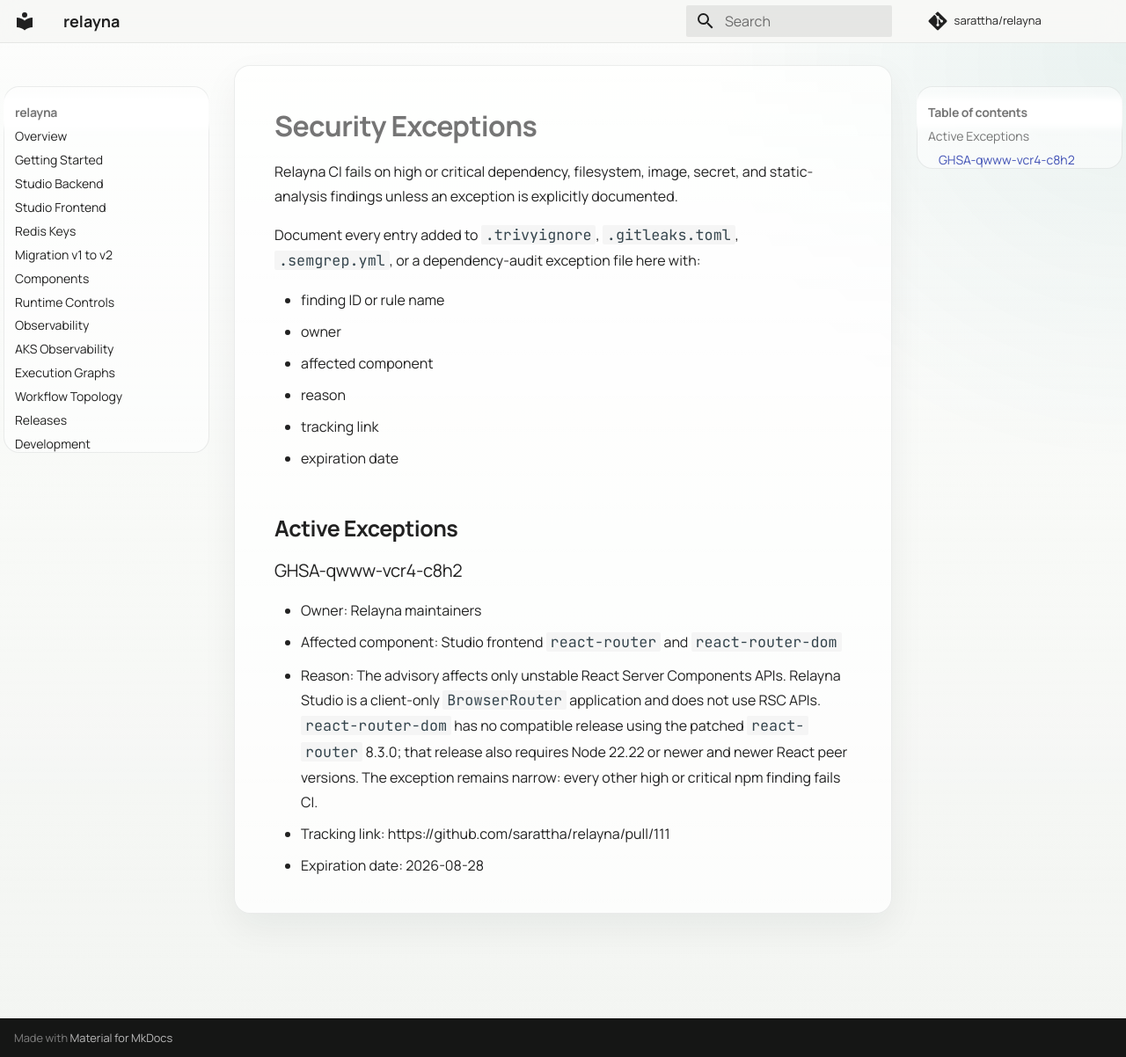
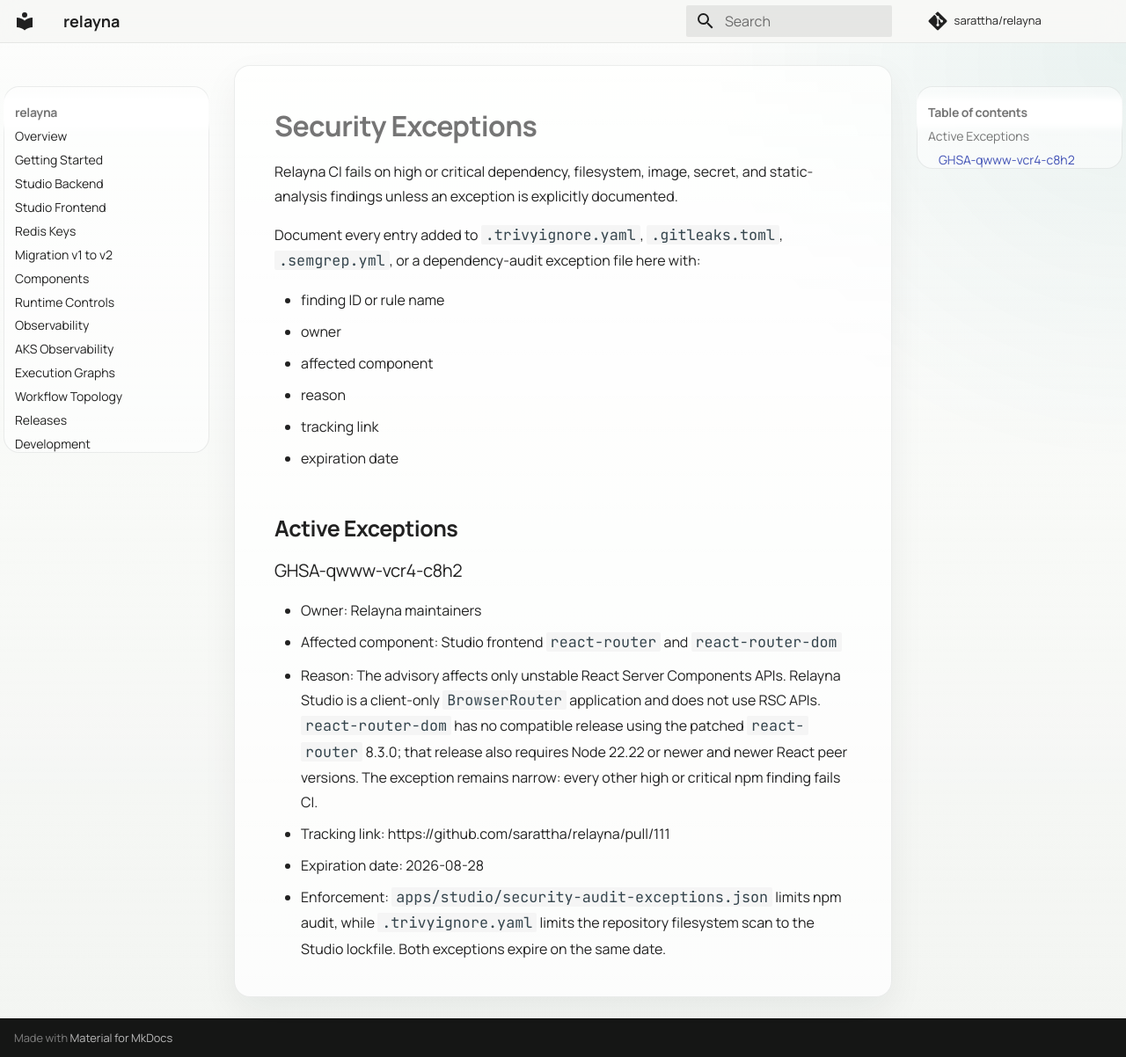
Before and after one commit to sarattha/relayna, an MkDocs documentation site: the page built from docs/security-exceptions.md, in a window 1280 px wide and 1202 px high. Shown: the whole window at 88% size. Built offline with MkDocs 1.6.1 and Material for MkDocs 9.7.7, drawn with Linux system fonts in a browser that asks for light colours; comment, search, counter and statistics services are not loaded.

Commit message:
ci: scope Trivy security exception

```diff
--- a/docs/security-exceptions.md
+++ b/docs/security-exceptions.md
@@ -3,7 +3,7 @@
 Relayna CI fails on high or critical dependency, filesystem, image, secret, and
 static-analysis findings unless an exception is explicitly documented.
 
-Document every entry added to `.trivyignore`, `.gitleaks.toml`, `.semgrep.yml`,
+Document every entry added to `.trivyignore.yaml`, `.gitleaks.toml`, `.semgrep.yml`,
 or a dependency-audit exception file here with:
 
 - finding ID or rule name
@@ -27,3 +27,6 @@
   critical npm finding fails CI.
 - Tracking link: https://github.com/sarattha/relayna/pull/111
 - Expiration date: 2026-08-28
+- Enforcement: `apps/studio/security-audit-exceptions.json` limits npm audit,
+  while `.trivyignore.yaml` limits the repository filesystem scan to the Studio
+  lockfile. Both exceptions expire on the same date.
```
Also changed, not shown: .trivyignore.yaml (added, +9 -0 lines), plans/envelope-serialization-microbenchmarks.md (+6 -1 lines), 2 other files.
